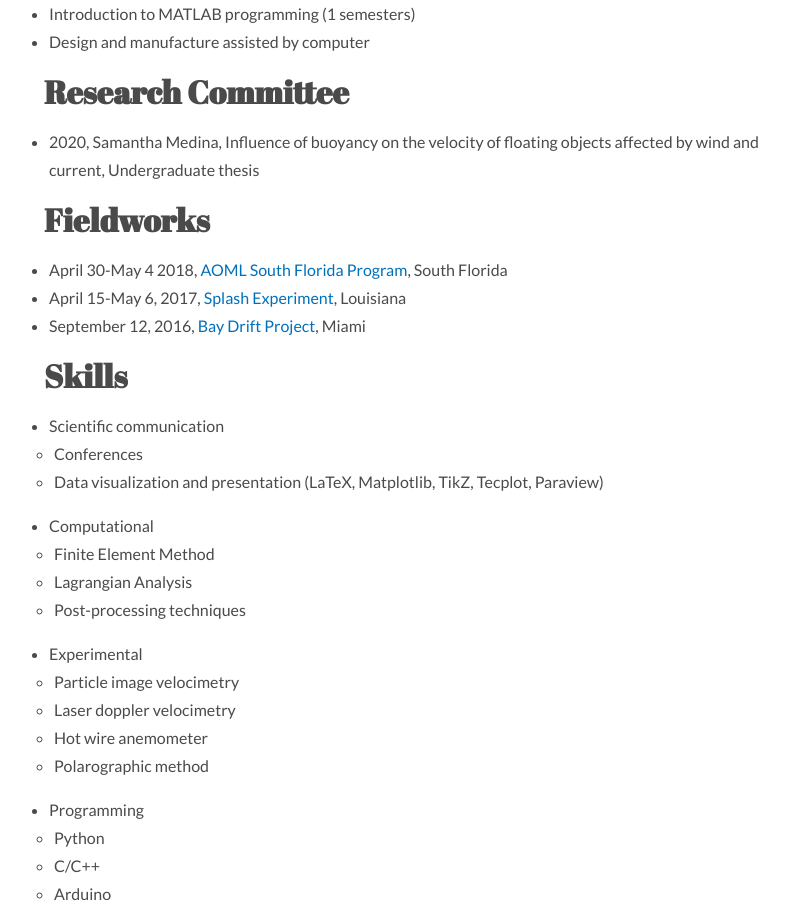
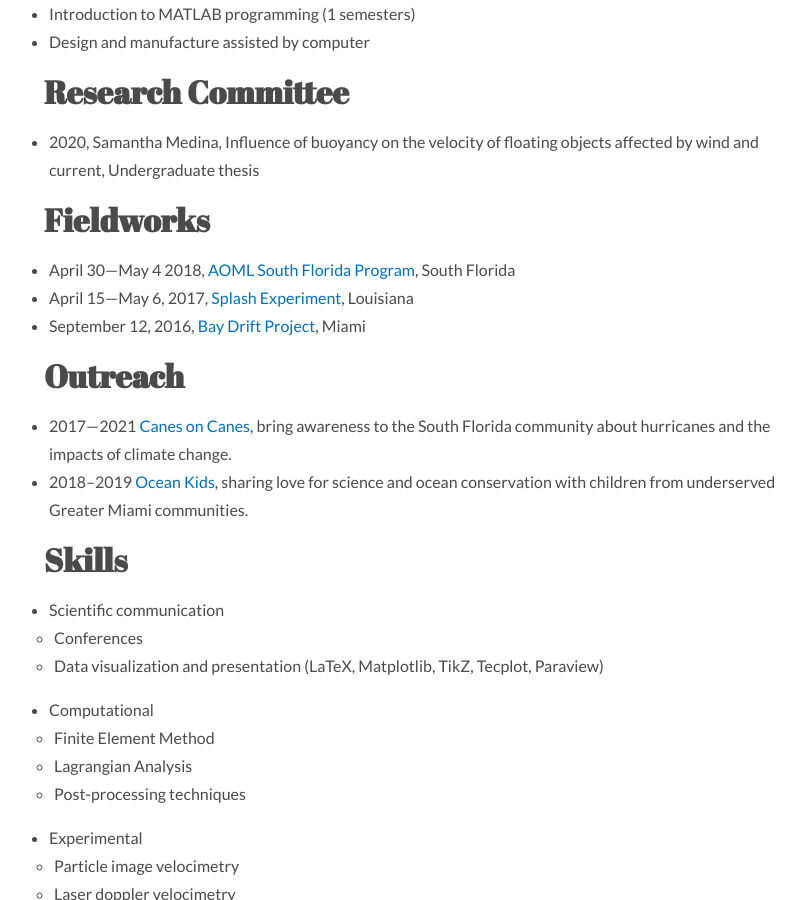
Before and after one commit to philippemiron/philippemiron.github.io, a Jekyll site: the page built from contributions.md, in a window 1280 px wide and 900 px high, scrolled down 4287 px. Shown: the whole window, without its empty margins (212-1017 px from the left). Built offline with Jekyll 4.4.1, drawn with Linux system fonts in a browser that asks for light colours; nearby versions of some CDN libraries.

Commit message:
added outreach section

```diff
--- a/contributions.md
+++ b/contributions.md
@@ -44,9 +44,13 @@ permalink: /contributions/
 + 2020, Samantha Medina, Influence of buoyancy on the velocity of floating objects affected by wind and current, Undergraduate thesis
 
 ## Fieldworks
-+ April 30-May 4 2018, [AOML South Florida Program](https://www.aoml.noaa.gov/phod/sfp), South Florida
-+ April 15-May 6, 2017, [Splash Experiment](http://carthe.org/splash/), Louisiana
++ April 30—May 4 2018, [AOML South Florida Program](https://www.aoml.noaa.gov/phod/sfp), South Florida
++ April 15—May 6, 2017, [Splash Experiment](http://carthe.org/splash/), Louisiana
 + September 12, 2016, [Bay Drift Project](http://carthe.org/baydrift/), Miami
+
+## Outreach
++ 2017—2021 [Canes on Canes](https://hurricanes.rsmas.miami.edu/outreach/index.html), bring awareness to the South Florida community about hurricanes and the impacts of climate change.
++ 2018–2019 [Ocean Kids](https://www.rsmas.miami.edu/community-and-giving/outreach/ocean-kids/index.html), sharing love for science and ocean conservation with children from underserved Greater Miami communities.
 
 ## Skills
 + Scientific communication
```
